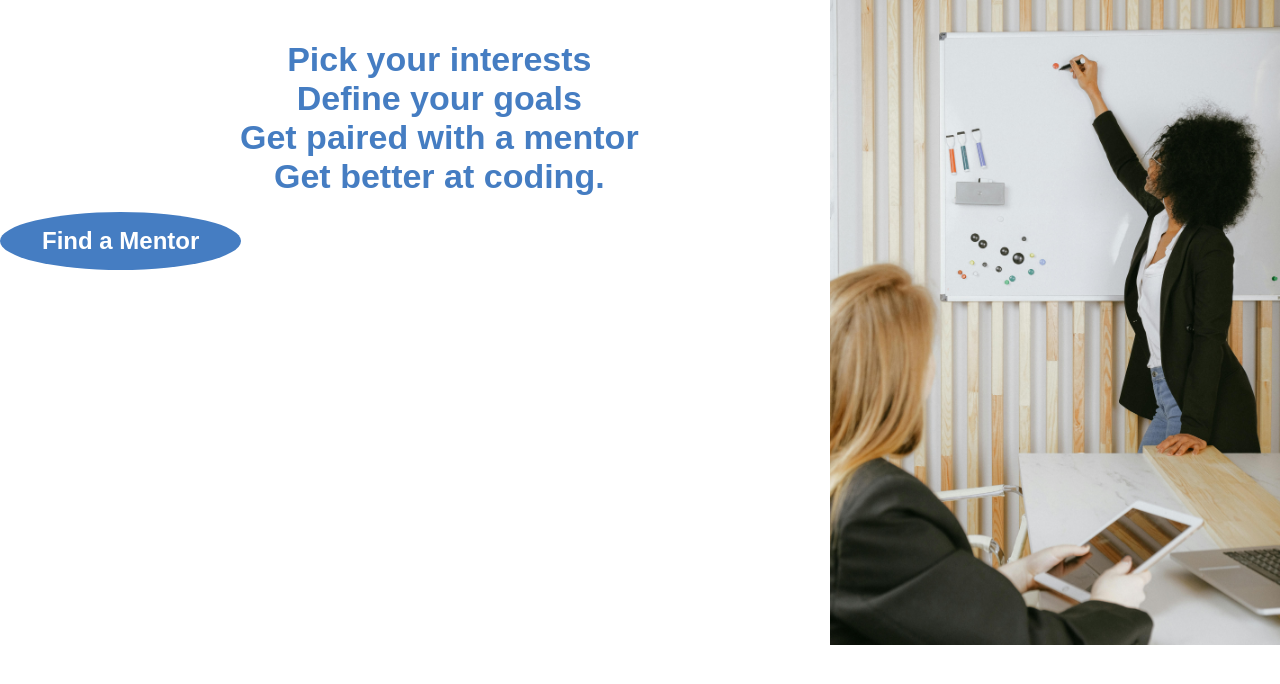
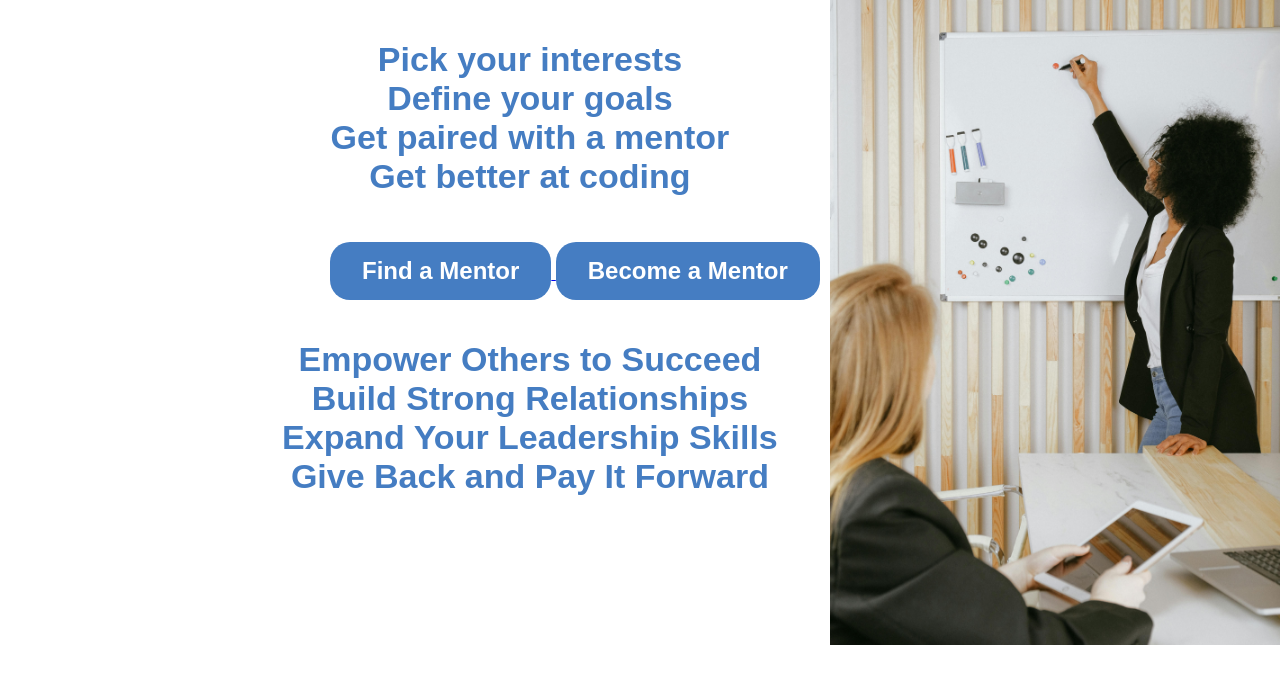
Before and after one commit to Carl0777/Mentors, a PHP site: page / in a window 1280 px wide. Shown: the part 100-784 px from the top of the page. Run offline with PHP 8.4, Linux system fonts and the light colour scheme.

Commit message:
re doing the homepage

```diff
--- a/index.html
+++ b/index.html
@@ -27,12 +27,24 @@
                 <li>Pick your interests</li>
                 <li> Define your goals</li>
                 <li>Get paired with a mentor</li>
-                <li>Get better at coding.</li>
+                <li>Get better at coding</li>
              </ul>
              <!--mentor button linking to sign up-->
             <a href="#">
                 <button class="mentor-button">Find a Mentor</button>
             </a>
+            <!--become a mentor button linking to register -->
+            <a href="#">
+                <button class="mentor-button2">Become a Mentor</button>
+            </a>
+            <div class="content2">
+                <ul>
+                   <li>Empower Others to Succeed</li>
+                   <li> Build Strong Relationships</li>
+                   <li>Expand Your Leadership Skills</li>
+                   <li>Give Back and Pay It Forward</li>
+                </ul>
+            </div>
         </div>
         <!--Left image-->
         <img src="images/homepageimg.jpg" alt="Homepage Image" class="right-img">
--- a/style.css
+++ b/style.css
@@ -61,6 +61,7 @@ li a:hover {
     list-style-type: none;
     margin-top: 40px;
     margin-left: 200px;
+    cursor: pointer;
    }
 
 .content ul li{
@@ -73,15 +74,34 @@ li a:hover {
 .mentor-button{
     background-color: #457dc2;
     border: none;
-    border-radius: 55%;
+    border-radius: 20px;
     color: white;
     text-align: center;
     font-size: 24px;
     font-weight: bold;
-    padding: 15px 42px;
-
+    padding: 15px 32px;
+    transition-duration: 0.4s;
+    margin-top: 30px;
+    margin-left: 330px
 }
 
+.mentor-button:hover {
+    background-color: #457dc2;
+    color: white;
+    cursor: pointer;
+  }
+
+  .mentor-button2{
+    background-color: #457dc2;
+    border: none;
+    border-radius: 20px;
+    color: white;
+    text-align: center;
+    font-size: 24px;
+    font-weight: bold;
+    padding: 15px 32px;
+    transition-duration: 0.4s;
+  }
 /*body {
     font-family: Arial, Helvetica, sans-serif;
     margin-top: 0;
```
